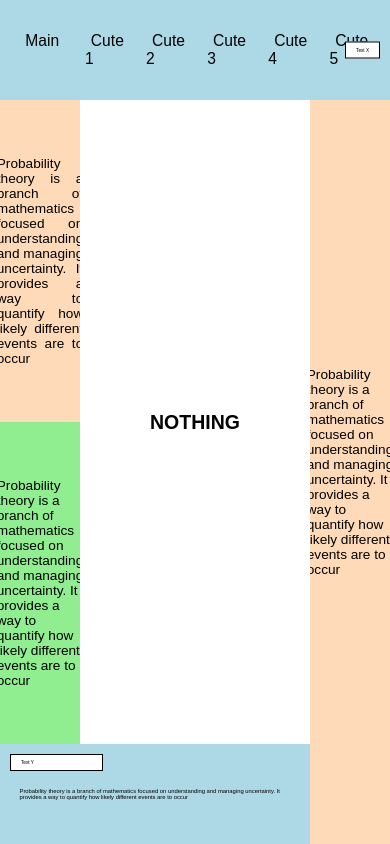
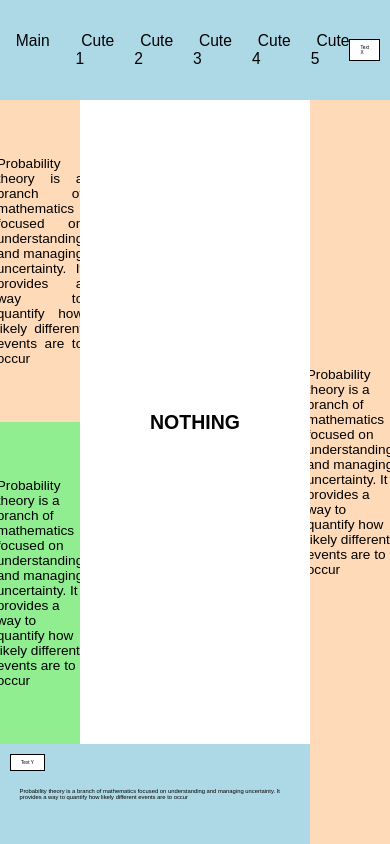
Before and after one commit to vadimstb/Web_laba1, a plain HTML site: page index.html in a window 390 px wide. Drawn offline with Linux system fonts and the light colour scheme.

Commit message:
Add files via upload

```diff
--- a/styles.css
+++ b/styles.css
@@ -32,8 +32,7 @@ body {
 
     .text-field, .text-field-footer {
         font-size: 2.5vw;
-        right: 5px;  /* Уменьшаем отступ от правого края */
-        max-width: 30%; /* Ограничиваем ширину поля, чтобы не перекрывал текст */
+        max-width: 30%;
     }
 
     #main-page {
@@ -56,9 +55,8 @@ body {
     }
 
     .text-field, .text-field-footer {
-        font-size: 4vw;
-        right: 5px; /* Корректируем позицию */
-        max-width: 30%; /* Уменьшаем ширину текстовых полей */
+        font-size: 3.5vw;
+        max-width: 25%;
     }
 
     #main-page {
@@ -68,8 +66,8 @@ body {
     .menu-left, .menu-left-bottom, .sidebar-right {
         padding: 5px;
         font-size: 3.5vw;
-        word-wrap: break-word; /* Перенос текста, если он не помещается */
-        overflow: hidden; /* Скрываем лишний текст */
+        word-wrap: break-word;
+        overflow: hidden;
     }
 
     .header, .footer {
@@ -116,12 +114,11 @@ ul li a:hover {
     background-color: white;
     padding: 5px 10px;
     border: 1px solid black;
-    position: absolute;
-    right: 10px;
-    top: 50%;
-    transform: translateY(-50%);
+    position: relative;
+    margin-left: auto;
     font-size: 1.2vw;
-    max-width: 30%; /* Ограничение ширины, чтобы текст не налазил */
+    max-width: 150px;
+    display: inline-block;
 }
 
 .text-field-footer {
@@ -132,7 +129,10 @@ ul li a:hover {
     top: 10px;
     left: 10px;
     font-size: 1.2vw;
-    max-width: 30%; /* Ограничение ширины поля в футере */
+    max-width: 150px;
+    white-space: nowrap; /* Предотвращаем перенос текста */
+    overflow: hidden;    /* Скрываем текст, если он выходит за пределы */
+    text-overflow: ellipsis; /* Добавляем троеточие, если текст слишком длинный */
 }
 
 .menu-left {
@@ -143,8 +143,8 @@ ul li a:hover {
     justify-content: center;
     padding: 20px;
     text-align: justify;
-    word-wrap: break-word; /* Перенос текста на новую строку */
-    overflow: hidden; /* Скрытие текста, который не помещается */
+    word-wrap: break-word;
+    overflow: hidden;
 }
 
 .main-content {
@@ -176,8 +176,8 @@ ul li a:hover {
     align-items: center;
     justify-content: center;
     padding: 20px;
-    word-wrap: break-word; /* Перенос текста */
-    overflow: hidden; /* Скрытие переполнения */
+    word-wrap: break-word;
+    overflow: hidden;
 }
 
 .menu-left-bottom {
```
